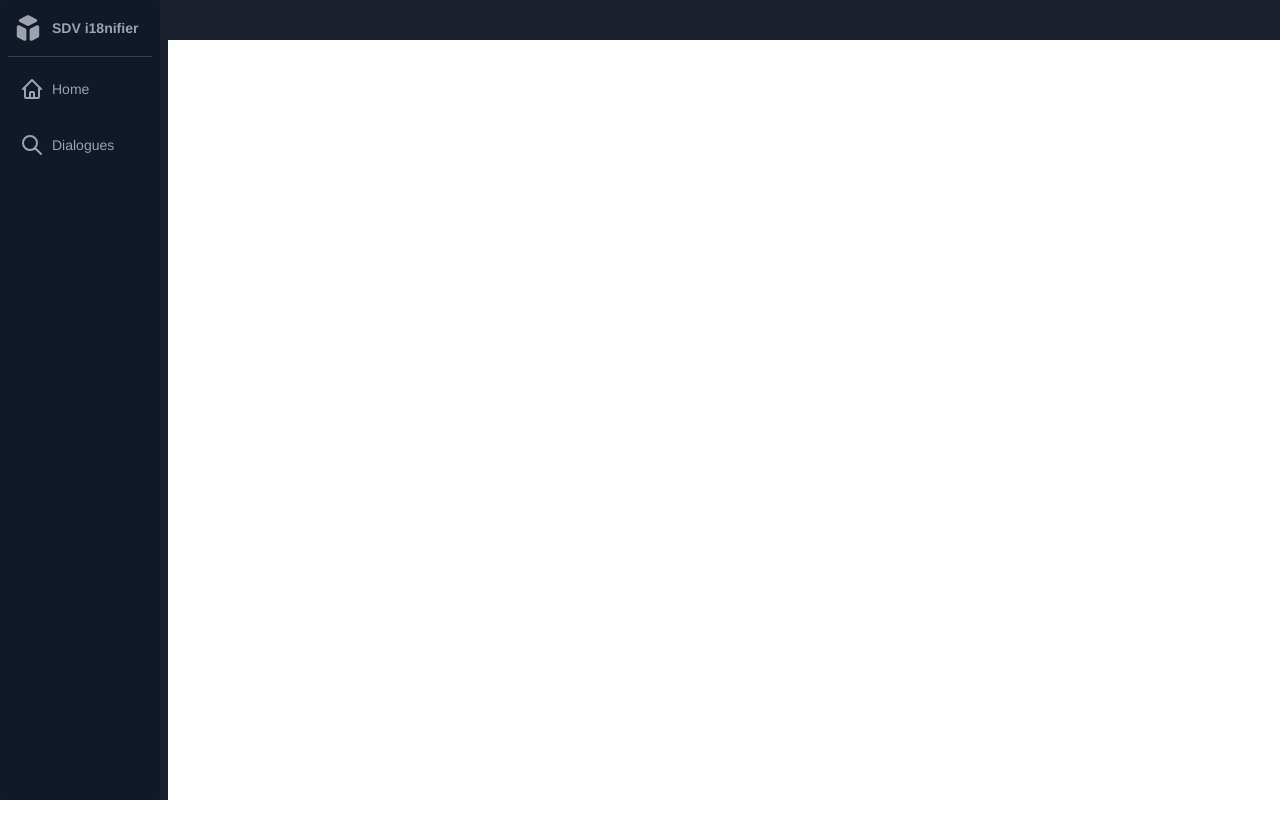
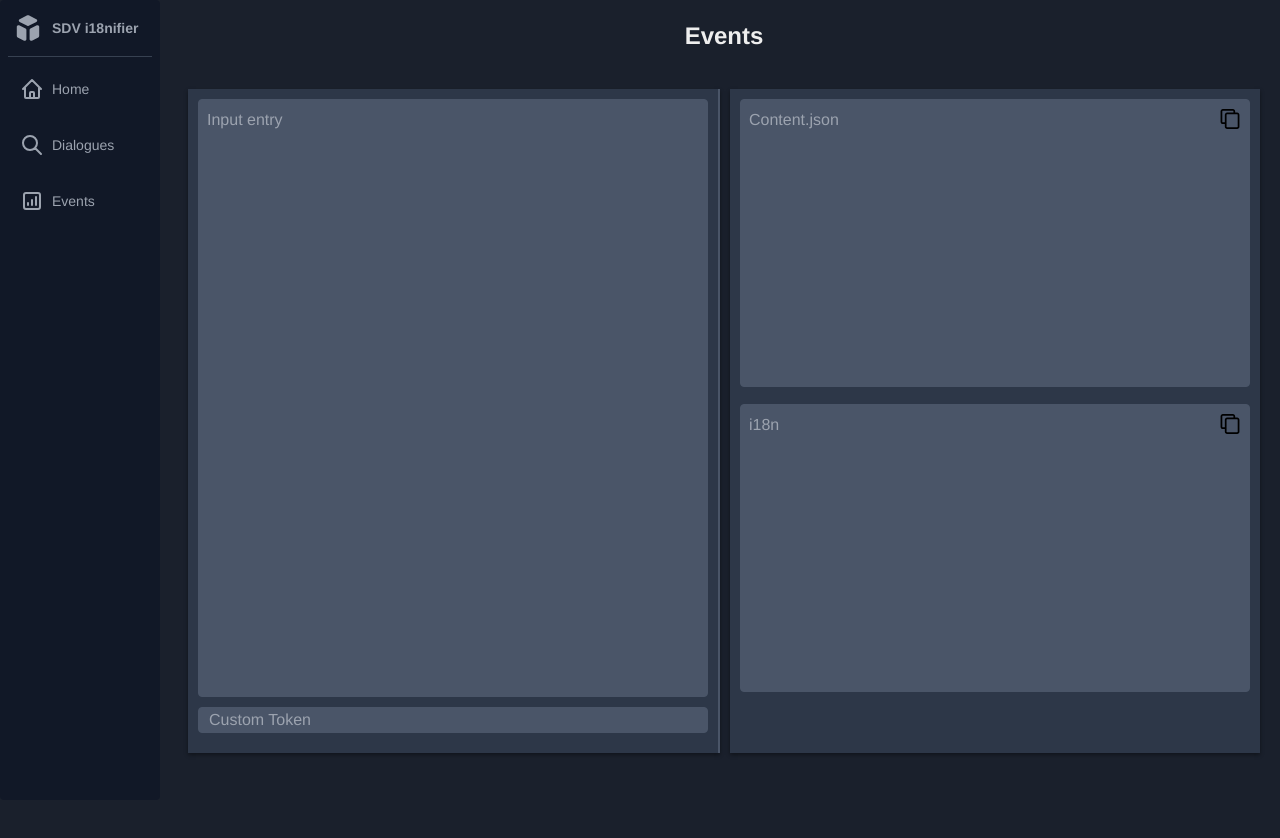
Before and after one commit to Nom0ri/sdv-i18nifier-app, a Vue app: page /sdv-i18nifier-app/events in a window 1280 px wide. Before the commit the page ends 800 px from the top, so only its background shows below. Built offline with nearby package versions, Linux system fonts and the light colour scheme.

Commit message:
feat: real time input processing

```diff
--- a/src/components/SidebarMenu.vue
+++ b/src/components/SidebarMenu.vue
@@ -30,6 +30,15 @@
                         </svg>
                         <span class="ml-2 text-sm font-medium">Dialogues</span>
                     </router-link>
+                    <router-link :to="{ name: 'Events' }"
+                        class="flex items-center w-full h-12 px-3 mt-2 rounded hover:bg-gray-700 hover:text-gray-300">
+                        <svg class="w-6 h-6 stroke-current" xmlns="http://www.w3.org/2000/svg" fill="none"
+                            viewBox="0 0 24 24" stroke="currentColor">
+                            <path stroke-linecap="round" stroke-linejoin="round" stroke-width="2"
+                                d="M16 8v8m-4-5v5m-4-2v2m-2 4h12a2 2 0 002-2V6a2 2 0 00-2-2H6a2 2 0 00-2 2v12a2 2 0 002 2z" />
+                        </svg>
+                        <span class="ml-2 text-sm font-medium">Events</span>
+                    </router-link>
                 </div>
             </div>
         </div>
--- a/src/router.js
+++ b/src/router.js
@@ -12,6 +12,11 @@ export default createRouter({
       path: '/dialogues',
       name: 'Dialogues',
       component: () => import('./views/DialoguePage.vue')
+    },
+    {
+      path: '/events',
+      name: 'Events',
+      component: () => import('./views/EventPage.vue')
     }
   ]
 });
--- a/src/style.scss
+++ b/src/style.scss
@@ -31,6 +31,7 @@ body {
     justify-content: center;
     align-items: center;
     height: 100vh;
+    margin-bottom: 30px;
 }
 
 .input-container {
@@ -92,7 +93,7 @@ body {
 .prefix-field::placeholder {
     padding-left: 10px;
   }
-
+/*
 .button-container {
     margin-bottom: 30px;
 }
@@ -100,7 +101,7 @@ body {
 .process-button {
     @apply px-4 py-2 rounded-md bg-blue-500 text-white hover:bg-blue-600;
 }
-
+*/
 .flex {
     display: flex;
 }
--- a/src/views/DialoguePage.vue
+++ b/src/views/DialoguePage.vue
@@ -22,9 +22,6 @@
         </div>
       </div>
     </div>
-    <div class="button-container">
-      <button class="process-button" @click="processData">Process Data</button>
-    </div>
   </div>
 </template>
 
@@ -39,6 +36,22 @@ export default {
       separator: '',
     };
   },
+
+  watch: {
+    // Watch for changes in the inputText and trigger processData whenever it changes.
+    inputText: {
+      handler(newValue) {
+        this.processData(newValue);
+      },
+    },
+    // Watch for changes in the customPrefix and trigger processData whenever it changes.
+    customPrefix: {
+      handler() {
+        this.processData(this.inputText);
+      },
+    },
+  },
+
   methods: {
     checkInput(inputString) {
       const checkRegex = /\|inputSeparator/g;
@@ -153,7 +166,7 @@ export default {
 
       if (randomGroup) {
         contentResult += `"${cuts[cuts.length - 1].token}": "{{Random: ${randomGroup}}},`;
-        contentResult = contentResult.slice(0, -1) + `|inputSeparator=${this.separator}}},`;
+        contentResult = contentResult.slice(0, -6) + `|inputSeparator=${this.separator}}},`;
       }
 
       this.contentText = contentResult;
--- /dev/null
+++ b/src/views/EventPage.vue
@@ -0,0 +1,82 @@
+<template>
+    <div class="input-page">
+        <h2 class="page-header text-2xl mb-4">Events</h2>
+        <div class="input-containers-wrapper">
+            <div class="input-container left">
+                <!-- Left input field -->
+                <textarea class="input-field" placeholder="Input entry" id="input-data" v-model="inputText"></textarea>
+                <input class="prefix-field" type="text" placeholder="Custom Token" v-model="customToken" />
+            </div>
+            <div class="input-container right">
+                <!-- Right input fields -->
+                <div class="copy-button-placement">
+                    <textarea class="input-field button-padding" placeholder="Content.json" id="content-field" readonly
+                        v-model="contentText"></textarea>
+                    <img class="copy-button" @click="copyToClipboard('content-field')" src="../assets/copy-icon.svg"
+                        alt="Copy Content" />
+                </div>
+                <div class="copy-button-placement">
+                    <textarea class="input-field button-padding" placeholder="i18n" id="i18n-field" readonly
+                        v-model="i18nText"></textarea>
+                    <img class="copy-button" @click="copyToClipboard('i18n-field')" src="../assets/copy-icon.svg"
+                        alt="Copy i18n" />
+                </div>
+            </div>
+        </div>
+    </div>
+</template>
+
+<script>
+export default {
+    data() {
+        return {
+            inputText: '',
+            contentText: '',
+            i18nText: '',
+            customToken: '',
+        };
+    },
+
+    watch: {
+        // Watch for changes in the inputText and trigger processData whenever it changes.
+        inputText: {
+            handler(newValue) {
+                this.processData(newValue);
+            },
+        },
+        // Watch for changes in the customPrefix and trigger processData whenever it changes.
+        customToken: {
+            handler() {
+                this.processData(this.inputText);
+            },
+        },
+    },
+
+    methods: {
+
+        findToken(inputString) {
+            const customToken = this.customToken.trim();
+            if (customToken) {
+                return customToken;
+            }
+
+            const tokenRegex = /^"(.*?)":/;
+            const match = inputString.match(tokenRegex);
+            if (match && match[1]) {
+                return match[1];
+            }
+
+            return '';
+        },
+
+
+        copyToClipboard(textAreaId) {
+            const textArea = document.getElementById(textAreaId);
+            textArea.select();
+            document.execCommand('copy');
+            window.getSelection().removeAllRanges();
+        },
+    },
+};
+
+</script>
```
